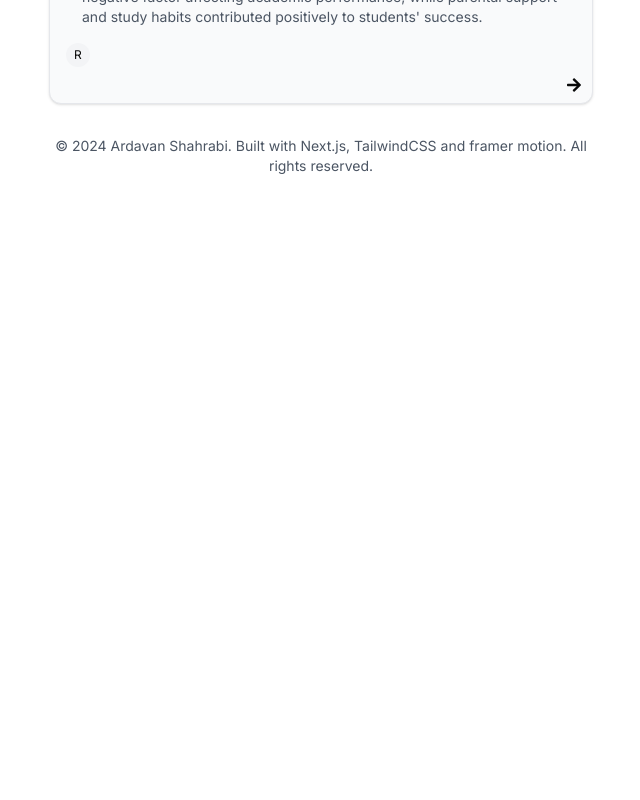
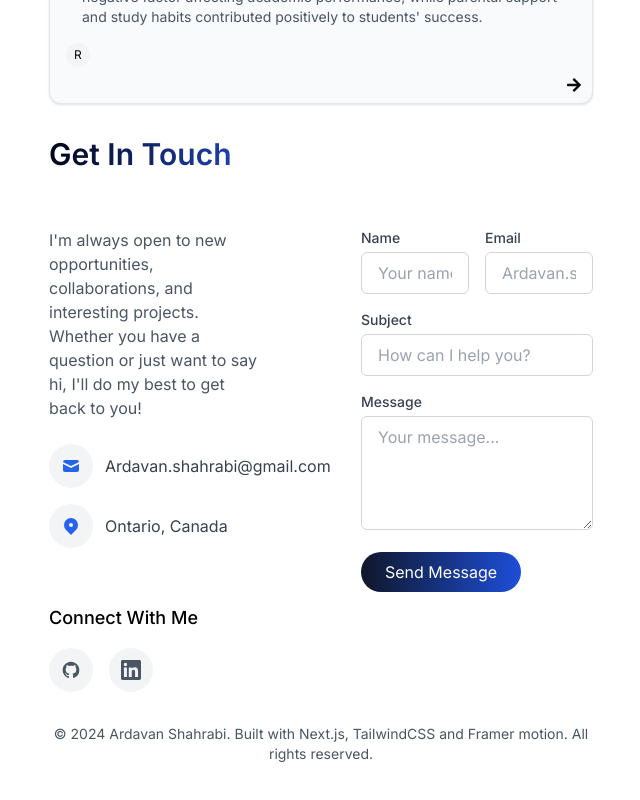
Before and after one commit to a-shahrabi/Ardavan_Portfolio, a Next.js app: page / in a window 1280 px wide. Shown: the part 6090-6890 px from the top of the page, without its empty margins (319-959 px from the left). Before the commit the page ends 6378 px from the top, so only its background shows below. Built offline with nearby package versions, Linux system fonts and the light colour scheme.

Commit message:
Message section has been implemented

```diff
--- a/app/page.tsx
+++ b/app/page.tsx
@@ -558,11 +558,139 @@ export default function Home() {
   </Card>
 </div>
 
+<motion.section
+  id="contact"
+  initial={{opacity: 0, y: 100}}
+  animate={{opacity: 1, y: 0}}
+  transition={{duration: 0.8}}
+  className="space-y-8"
+>
+  <h2 className="text-3xl font-semibold bg-gradient-to-r from-slate-950 to-blue-800 dark:from-slate-200 dark:to-blue-400 bg-clip-text text-transparent inline-block mb-6">
+    Get In Touch
+  </h2>
 
+  <div className="grid grid-cols-1 md:grid-cols-2 gap-12">
+    {/* Contact Info - with more padding on the right */}
+    <div className="space-y-6 pr-4 md:pr-8">
+      <p className="text-gray-600 dark:text-gray-400">
+        I'm always open to new opportunities, collaborations, and interesting projects.
+        Whether you have a question or just want to say hi, I'll do my best to get back to you!
+      </p>
+
+      <div className="space-y-4 mt-8">
+        <div className="flex items-center space-x-3">
+          <div className="bg-gray-100 dark:bg-zinc-800 p-3 rounded-full">
+            <svg xmlns="http://www.w3.org/2000/svg" className="h-5 w-5 text-blue-600 dark:text-blue-400" viewBox="0 0 20 20" fill="currentColor">
+              <path d="M2.003 5.884L10 9.882l7.997-3.998A2 2 0 0016 4H4a2 2 0 00-1.997 1.884z" />
+              <path d="M18 8.118l-8 4-8-4V14a2 2 0 002 2h12a2 2 0 002-2V8.118z" />
+            </svg>
+          </div>
+          <a href="mailto:Ardavan.shahrabi@gmail.com" className="text-gray-700 dark:text-gray-300 hover:text-blue-600 dark:hover:text-blue-400 transition-colors">
+          Ardavan.shahrabi@gmail.com
+          </a>
+        </div>
+
+        <div className="flex items-center space-x-3">
+          <div className="bg-gray-100 dark:bg-zinc-800 p-3 rounded-full">
+            <svg xmlns="http://www.w3.org/2000/svg" className="h-5 w-5 text-blue-600 dark:text-blue-400" viewBox="0 0 20 20" fill="currentColor">
+              <path fillRule="evenodd" d="M5.05 4.05a7 7 0 119.9 9.9L10 18.9l-4.95-4.95a7 7 0 010-9.9zM10 11a2 2 0 100-4 2 2 0 000 4z" clipRule="evenodd" />
+            </svg>
+          </div>
+          <span className="text-gray-700 dark:text-gray-300">
+            Ontario, Canada
+          </span>
+        </div>
+      </div>
+
+      <div className="pt-8">
+        <h3 className="text-lg font-medium mb-4">Connect With Me</h3>
+        <div className="flex space-x-4">
+          <a href="https://github.com/a-shahrabi/" target="_blank" rel="noopener noreferrer" className="bg-gray-100 dark:bg-zinc-800 p-3 rounded-full text-gray-600 dark:text-gray-400 hover:text-black dark:hover:text-white transition-colors">
+            <svg className="w-5 h-5" fill="currentColor" viewBox="0 0 24 24" aria-hidden="true">
+              <path fillRule="evenodd" d="M12 2C6.477 2 2 6.484 2 12.017c0 4.425 2.865 8.18 6.839 9.504.5.092.682-.217.682-.483 0-.237-.008-.868-.013-1.703-2.782.605-3.369-1.343-3.369-1.343-.454-1.158-1.11-1.466-1.11-1.466-.908-.62.069-.608.069-.608 1.003.07 1.531 1.032 1.531 1.032.892 1.53 2.341 1.088 2.91.832.092-.647.35-1.088.636-1.338-2.22-.253-4.555-1.113-4.555-4.951 0-1.093.39-1.988 1.029-2.688-.103-.253-.446-1.272.098-2.65 0 0 .84-.27 2.75 1.026A9.564 9.564 0 0112 6.844c.85.004 1.705.115 2.504.337 1.909-1.296 2.747-1.027 2.747-1.027.546 1.379.202 2.398.1 2.651.64.7 1.028 1.595 1.028 2.688 0 3.848-2.339 4.695-4.566 4.943.359.309.678.92.678 1.855 0 1.338-.012 2.419-.012 2.747 0 .268.18.58.688.482A10.019 10.019 0 0022 12.017C22 6.484 17.522 2 12 2z" clipRule="evenodd"></path>
+            </svg>
+          </a>
+          <a href="https://www.linkedin.com/in/a-shahrabi/" target="_blank" rel="noopener noreferrer" className="bg-gray-100 dark:bg-zinc-800 p-3 rounded-full text-gray-600 dark:text-gray-400 hover:text-black dark:hover:text-white transition-colors">
+            <svg className="w-5 h-5" fill="currentColor" viewBox="0 0 24 24" aria-hidden="true">
+              <path d="M20.447 20.452h-3.554v-5.569c0-1.328-.027-3.037-1.852-3.037-1.853 0-2.136 1.445-2.136 2.939v5.667H9.351V9h3.414v1.561h.046c.477-.9 1.637-1.85 3.37-1.85 3.601 0 4.267 2.37 4.267 5.455v6.286zM5.337 7.433a2.062 2.062 0 01-2.063-2.065 2.064 2.064 0 112.063 2.065zm1.782 13.019H3.555V9h3.564v11.452zM22.225 0H1.771C.792 0 0 .774 0 1.729v20.542C0 23.227.792 24 1.771 24h20.451C23.2 24 24 23.227 24 22.271V1.729C24 .774 23.2 0 22.222 0h.003z"></path>
+            </svg>
+          </a>
+        </div>
+      </div>
+    </div>
+
+    {/* Contact Form - with left padding for more separation */}
+    <div className="pl-0 md:pl-4">
+      <form className="space-y-4">
+        <div className="grid grid-cols-1 gap-4 sm:grid-cols-2">
+          <div>
+            <label htmlFor="name" className="block text-sm font-medium text-gray-700 dark:text-gray-300 mb-1">
+              Name
+            </label>
+            <input
+              type="text"
+              id="name"
+              name="name"
+              className="w-full px-4 py-2 border border-gray-300 dark:border-gray-700 rounded-md bg-white dark:bg-zinc-800 text-gray-900 dark:text-gray-100 focus:ring-2 focus:ring-blue-500 dark:focus:ring-blue-400 outline-none transition-colors"
+              placeholder="Your name"
+            />
+          </div>
+          <div>
+            <label htmlFor="email" className="block text-sm font-medium text-gray-700 dark:text-gray-300 mb-1">
+              Email
+            </label>
+            <input
+              type="email"
+              id="email"
+              name="email"
+              className="w-full px-4 py-2 border border-gray-300 dark:border-gray-700 rounded-md bg-white dark:bg-zinc-800 text-gray-900 dark:text-gray-100 focus:ring-2 focus:ring-blue-500 dark:focus:ring-blue-400 outline-none transition-colors"
+              placeholder="Ardavan.shahrabi@gmail.com"
+            />
+          </div>
+        </div>
+
+        <div>
+          <label htmlFor="subject" className="block text-sm font-medium text-gray-700 dark:text-gray-300 mb-1">
+            Subject
+          </label>
+          <input
+            type="text"
+            id="subject"
+            name="subject"
+            className="w-full px-4 py-2 border border-gray-300 dark:border-gray-700 rounded-md bg-white dark:bg-zinc-800 text-gray-900 dark:text-gray-100 focus:ring-2 focus:ring-blue-500 dark:focus:ring-blue-400 outline-none transition-colors"
+            placeholder="How can I help you?"
+          />
+        </div>
+
+        <div>
+          <label htmlFor="message" className="block text-sm font-medium text-gray-700 dark:text-gray-300 mb-1">
+            Message
+          </label>
+          <textarea
+            id="message"
+            name="message"
+            rows={4}
+            className="w-full px-4 py-2 border border-gray-300 dark:border-gray-700 rounded-md bg-white dark:bg-zinc-800 text-gray-900 dark:text-gray-100 focus:ring-2 focus:ring-blue-500 dark:focus:ring-blue-400 outline-none transition-colors"
+            placeholder="Your message..."
+          ></textarea>
+        </div>
+
+        <div>
+          <button
+            type="submit"
+            className="rounded-full bg-gradient-to-r from-slate-900 to-blue-700 dark:from-blue-600 dark:to-slate-800 text-white px-6 py-2 transition-transform hover:scale-105"
+          >
+            Send Message
+          </button>
+        </div>
+      </form>
+    </div>
+  </div>
+</motion.section>
 
             <footer className="mt-20 pb-8">
               <p className="text-sm text-gray-600 dark:text-gray-400 text-center">
-                © 2024 Ardavan Shahrabi. Built with Next.js, TailwindCSS and framer motion. All rights reserved.
+                © 2024 Ardavan Shahrabi. Built with Next.js, TailwindCSS and Framer motion. All rights reserved.
               </p>
             </footer>
           </motion.section>
```
